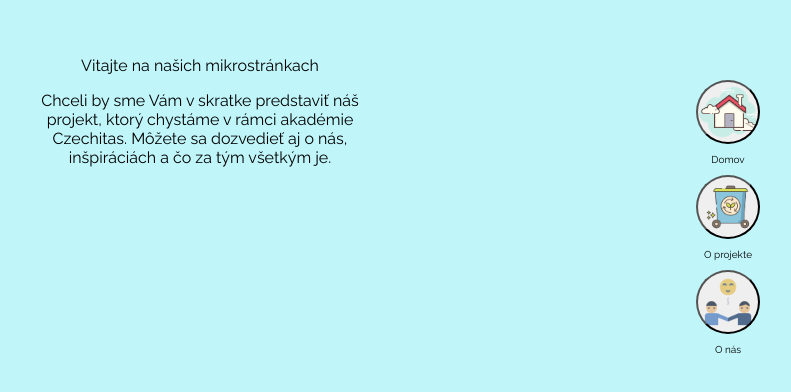
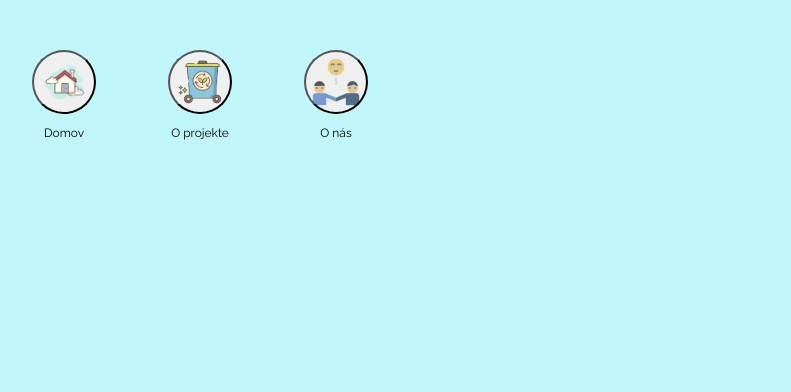
Before and after one commit to IvaPlas/o-projekte, a React app: page / in a window 1280 px wide. Shown: the top 392 px of the page, without its empty margins (440-1231 px from the left). Built offline with nearby package versions, Linux system fonts and the light colour scheme.

Commit message:
Úpravy stylovania komponenty Menu + pridaný obrázok do komponenty Projekt

```diff
--- a/src/Menu/index.jsx
+++ b/src/Menu/index.jsx
@@ -3,16 +3,24 @@ import './style.css';
 
 export const Menu = () => {
   return (
+    <>
       <div className="Menu__navigace">
+        <div className="Menu__navigace--domov">
           <button className="btn__nav btn--domov"></button>
           <p>Domov</p>
-      <button className="btn__nav btn--projekt"></button>
+        </div>
+        <div className="Menu__navigace--o__projekte">
+          <button className="btn__nav btn--o__projekte"></button>
           <p>O projekte</p>
-      <button className="btn__nav btn--my"></button>
+        </div>
+        <div className="Menu__navigace--o__nas">
+          <button className="btn__nav btn--o_nas"></button>
           <p>O nás</p>
+        </div>
         {/*<a href="">Domov <i class=""></i></a>
   <a href="">O projekte</a>
 <a href="">O nás</a>*/}
       </div>
+    </>
   );
 };
--- a/src/Menu/style.css
+++ b/src/Menu/style.css
@@ -1,37 +1,48 @@
 .Menu__navigace {
-  position: absolute;
-  right: 80px;
-  top: 80px;
-  height: 35rem;
+  width: 30rem;
+  display: flex;
+  justify-content: space-evenly;
+  font-size: 12px;
+  margin: auto;
+  margin-top: 50px;
+}
+
+.Menu__navigace--domov,
+.Menu__navigace--o__projekte,
+.Menu__navigace--o__nas {
   display: flex;
   flex-direction: column;
   text-align: center;
-  /* justify-content: space-between; */
-  font-size: 10px;
+}
+
+.Menu__navigace--domov:hover,
+.Menu__navigace--o__projekte:hover,
+.Menu__navigace--o__nas:hover {
+  transform: translateY(-5px);
 }
 
 .btn__nav {
   width: 4rem;
   height: 4rem;
   border-radius: 50%;
-  /*background-color: #37b18f99;*/
 }
-.btn--projekt {
-  background-image: url('./img/icons8-recycle-64.png');
+
+.btn--domov,
+.btn--o_nas,
+.btn--o__projekte {
   background-repeat: no-repeat;
   background-position: center;
   background-size: 3rem;
 }
-.btn--my {
+
+.btn--o__projekte {
+  background-image: url('./img/icons8-recycle-64.png');
+}
+
+.btn--o_nas {
   background-image: url('./img/icons8-best-friend-64.png');
-  background-repeat: no-repeat;
-  background-position: center;
-  background-size: 3rem;
-  /*background-size: cover;*/
 }
+
 .btn--domov {
   background-image: url('./img/icons8-home-page-100.png');
-  background-repeat: no-repeat;
-  background-position: center;
-  background-size: 70px;
 }
--- a/src/ONas/style.css
+++ b/src/ONas/style.css
@@ -2,7 +2,7 @@
   display: flex;
   flex-direction: column;
   align-items: center;
-  max-width: 26rem;
+  max-width: 50rem;
   margin-right: auto;
   margin-left: auto;
 }
@@ -14,7 +14,7 @@
 }
 
 #my__dve {
-  max-width: 70%;
+  max-width: 50%;
   border-radius: 25px;
   margin: 1rem;
 }
--- a/src/index.jsx
+++ b/src/index.jsx
@@ -3,10 +3,11 @@ import { createRoot } from 'react-dom/client';
 import { ONas } from './ONas';
 import { Menu } from './Menu';
 import { Domov } from './Domov';
+import { Projekt } from './Projekt';
 import './style.css';
 
 const App = () => {
-  return <Domov />;
+  return <Menu />;
 };
 
 createRoot(document.querySelector('#app')).render(<App />);
```
Also changed, not shown: 1 other file (tests, documents, lock files or other folders). Lines whose indentation alone changed are shown as unchanged.
